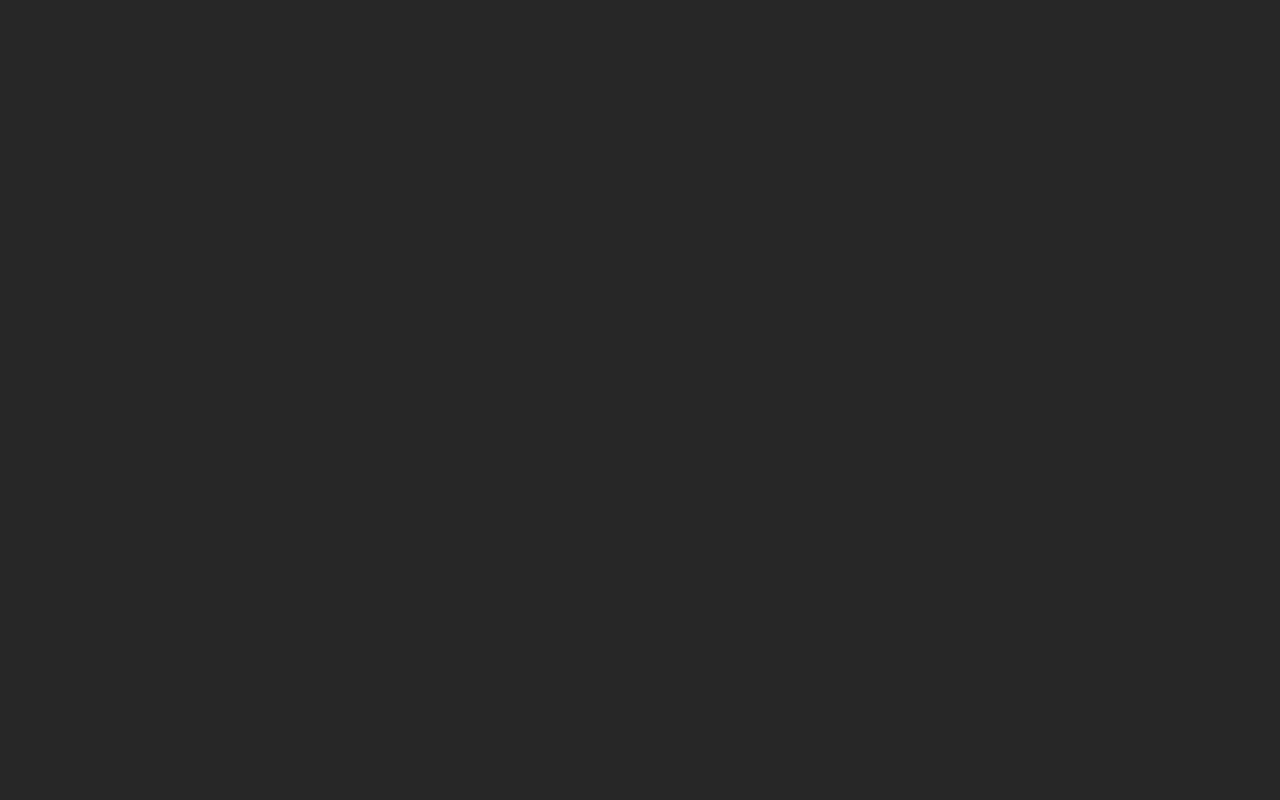
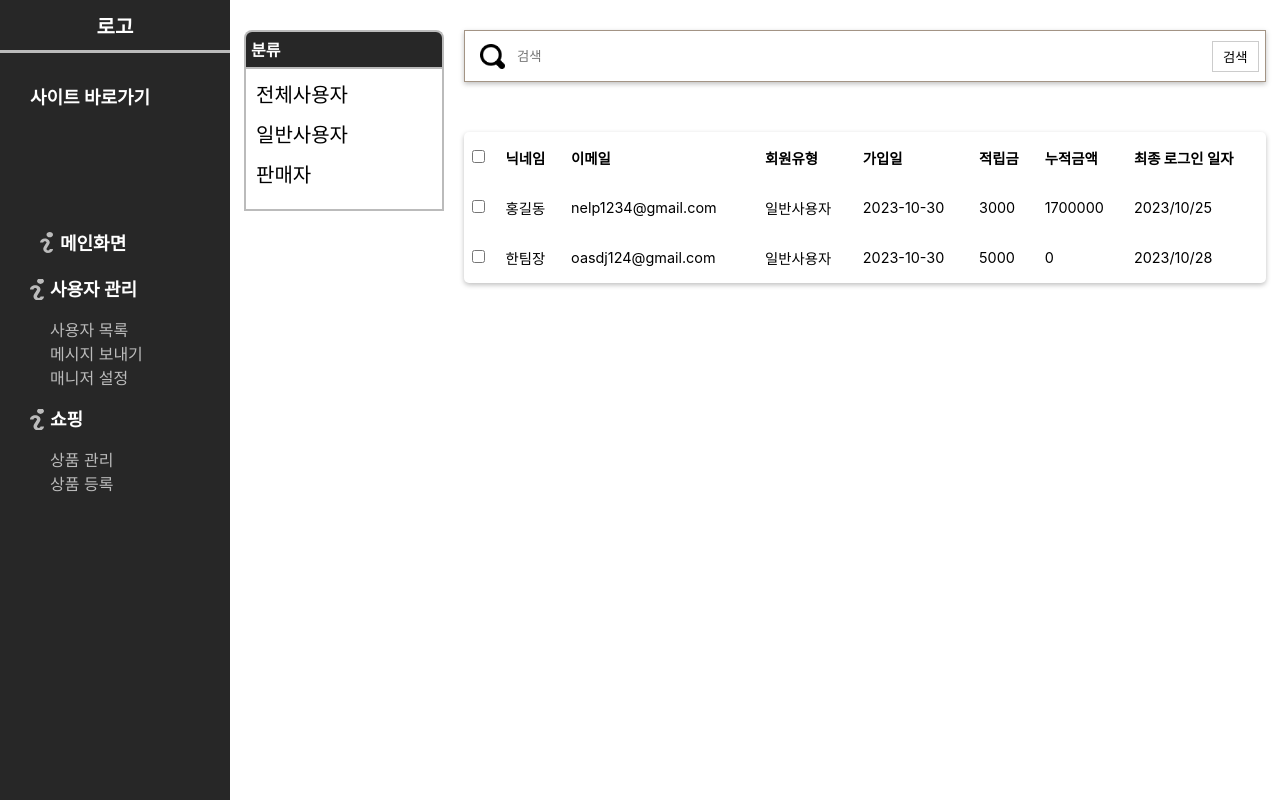
Before and after one commit to mulhowk/instrumentShop, a React (Create React App) app in the folder src/main/frontend/: page /admin/user in a window 1280 px wide. Before the commit this address had no page. Shown: the top 800 px of the page. Built offline with nearby package versions, Linux system fonts and the light colour scheme.

Commit message:
feat(AdminPage.js): 관리자 메인 + 사용자 리스트

```diff
--- a/src/main/frontend/src/App.js
+++ b/src/main/frontend/src/App.js
@@ -12,6 +12,8 @@ import React from "react";
 import QnaWrite from "./components/GoodsDetails/GoodsDetailsTab/QnaWrite";
 import MyAddressPop from './pages/myinfo/MyAddressPop';
 import GoodsPayment from "./pages/GoodsPayment";
+import AdminPage from "./pages/admin/AdminPage";
+import AdminUser from './pages/admin/AdminUser';
 
 function App() {
     const product = {
@@ -243,7 +245,8 @@ function App() {
           <Route path="/goodsDetails/reviewWrite" element={<ReviewWrite product = {product}/>}/>
           <Route path="/goodsDetails//qnaWrite" element={<QnaWrite product = {product}/>}/>
           <Route path="/goodsPayment" element={<GoodsPayment/>}/>
-
+          <Route path="/admin" element={<AdminPage/>}/>"
+          <Route path="/admin/user" element={<AdminUser/>}/>
       </Routes>
     </BrowserRouter>
   );
--- a/src/main/frontend/src/components/admin/userTool/AdminUserFilter.js
+++ b/src/main/frontend/src/components/admin/userTool/AdminUserFilter.js
@@ -0,0 +1,81 @@
+import React, { useState } from 'react';
+import './adminUserFilter.css';
+import aMain from '../../../img/info/search_img.png';
+
+const AdminUserFilter = () => {
+    // 데이터를 상태로 설정
+    const [users, setUsers] = useState([]);
+
+    const userItems = [
+        {
+            nickname: "홍길동",
+            email: "nelp1234@gmail.com",
+            userType: "일반사용자",
+            registrationDate: "2023-10-30",
+            point: 3000,
+            amount: 1700000,
+            date: "2023/10/25"
+        },
+        {
+            nickname: "한팀장",
+            email: "oasdj124@gmail.com",
+            userType: "일반사용자",
+            registrationDate: "2023-10-30",
+            point: 5000,
+            amount: 0,
+            date: "2023/10/28"
+        }
+    ]
+
+
+    return (
+        <>
+            <div className="admin-user-filter">
+                <div className="a-u-header"
+                style={{backgroundImage: `url(${aMain})`,
+                backgroundRepeat: 'no-repeat',
+                backgroundPosition: '15px',
+                backgroundSize: '25px'}}>
+                    <input placeholder='검색'></input>
+                    <button className='edit-button'>검색</button>
+                </div>
+                <div className='header-title'>
+                </div>
+                <div className="a-u-content">
+                    <table className='a-u-table'>
+                        <thead>
+                            <tr>
+                                <th>
+                                    <input type='checkbox'/>
+                                </th>
+                                <th>닉네임</th>
+                                <th>이메일</th>
+                                <th>회원유형</th>
+                                <th>가입일</th>
+                                <th>적립금</th>
+                                <th>누적금액</th>
+                                <th>최종 로그인 일자</th>
+                            </tr>
+                        </thead>
+                        <tbody>
+                            {userItems.map((user, index) => (
+                            <tr key={index}>
+                                <td><input type='checkbox'/></td>
+                                <td>{user.nickname}</td>
+                                <td>{user.email}</td>
+                                <td>{user.userType}</td>
+                                <td>{user.registrationDate}</td>
+                                <td>{user.point}</td>
+                                <td>{user.amount}</td>
+                                <td>{user.date}</td>
+                            </tr>
+                            ))}
+                        </tbody>
+                    </table>
+                </div>
+            </div>
+        </>
+    );
+}
+
+export default AdminUserFilter;
--- a/src/main/frontend/src/components/admin/userTool/AdminUserTool.js
+++ b/src/main/frontend/src/components/admin/userTool/AdminUserTool.js
@@ -1,9 +1,11 @@
+import './adminUserTool.css';
+
 const AdminUserTool = () => {
     return (
         <>
             <div className="user-tool-component">
                 <div className="u-t-header">
-                    <span>분류</span>
+                    <div className='u-t-h-font'>분류</div>
                 </div>
                 <div className="u-t-content">
                     <div className="u-t-c-tab"> 전체사용자 </div>
--- /dev/null
+++ b/src/main/frontend/src/components/admin/userTool/adminUserFilter.css
@@ -0,0 +1,48 @@
+.a-u-header {
+    display: flex;
+    width: 800px;
+    height: 50px;
+    align-items: center;
+    border: 1px solid #a39485;
+    box-shadow: 0 2px 5px rgba(0,0,0,.25);
+}
+
+    .a-u-header input {
+        border: 0 none;
+        margin-left: 50px;
+        width: 693px;
+        height: 34px;
+    }
+
+
+.header-title {
+    height: 50px;
+}
+
+.a-u-table {
+    border: 1px #a39485 solid;
+    font-size: .9em;
+    box-shadow: 0 2px 5px rgba(0,0,0,.25);
+    width: 100%;
+    border-collapse: collapse;
+    border-radius: 5px;
+    overflow: hidden;
+}
+
+    .a-u-table th {
+        text-align: left;
+    }
+
+    .a-u-table thead {
+        font-weight: bold;
+    }
+
+    .a-u-table td, .a-u-table th {
+        padding: 1em .5em;
+        vertical-align: middle;
+    }
+
+    .a-u-table tbody tr:hover {
+        cursor: pointer;
+        background-color: #cfcfcf;
+    }
--- /dev/null
+++ b/src/main/frontend/src/components/admin/userTool/adminUserTool.css
@@ -0,0 +1,38 @@
+.user-tool-component {
+    width: 200px;
+}
+
+.u-t-header {
+    background-color: #272727;
+    border-top: 2px solid var(--color-silver-100);
+    border-left: 2px solid var(--color-silver-100);
+    border-right: 2px solid var(--color-silver-100);
+    border-radius: 8px 8px 0 0;
+    height: 35px;
+}
+
+    .u-t-h-font {
+        color: #fff;
+        font-size: 16px;
+        font-weight: bold;
+        margin: 5px;
+    }
+
+.u-t-content {
+    border: 2px solid var(--color-silver-100);
+    height: 120px;
+    padding: 10px;
+}
+
+    .u-t-c-tab {
+        height: 40px;
+        font-size: 20px;
+        cursor: pointer;
+    }
+
+    .u-t-c-tab:hover {
+        height: 40px;
+        font-size: 20px;
+        cursor: pointer;
+        background-color: rgba(182, 168, 168, 0.5);
+    }
--- /dev/null
+++ b/src/main/frontend/src/pages/admin/AdminUser.js
@@ -0,0 +1,25 @@
+import AdminSide from "../../components/admin/AdminSide";
+import AdminUserFilter from "../../components/admin/userTool/AdminUserFilter";
+import AdminUserTool from "../../components/admin/userTool/AdminUserTool";
+
+
+function AdminUser() {
+    return (
+        <div style={{display:"flex", backgroundColor:"white"}}>
+        <div style={{backgroundColor:"white",height:"1080px"}}>
+            <AdminSide/>
+        </div>
+        <div style={{width:"100%"}}>
+            <div style={{width:"100%", display:"flex", justifyContent:"center",paddingTop:"30px"}}>
+                <AdminUserTool/>
+                    <div style={{width:'20px'}}>
+
+                    </div>
+                <AdminUserFilter/>
+            </div>
+        </div>
+    </div>
+    );
+}
+
+export default AdminUser;
```
Also changed, not shown: src/main/frontend/src/img/info/search_img.png (added).
